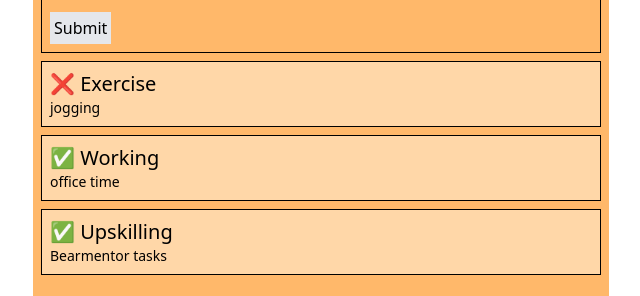
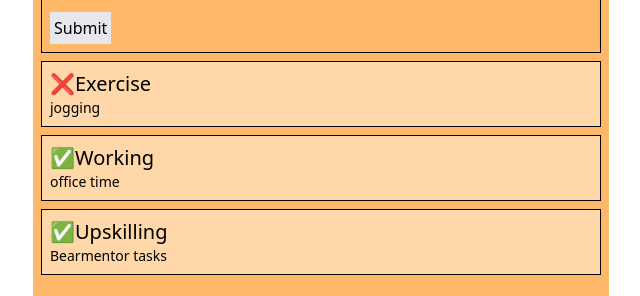
Before and after one commit to abw04/Task-management, a React (Vite) app: page / in a window 1280 px wide. Shown: the part 157-453 px from the top of the page, without its empty margins (319-959 px from the left). Built offline with nearby package versions, Linux system fonts and the light colour scheme.

Commit message:
improve structure format, naming, and title

```diff
--- a/index.html
+++ b/index.html
@@ -5,7 +5,7 @@
     <link rel="icon" type="image/svg+xml" href="/favicon.svg" />
     <meta name="viewport" content="width=device-width, initial-scale=1.0" />
     <script src="https://cdn.jsdelivr.net/npm/@tailwindcss/browser@4"></script>
-    <title>task-management</title>
+    <title>Task Management</title>
   </head>
   <body>
     <div id="root"></div>
--- a/src/App.tsx
+++ b/src/App.tsx
@@ -1,5 +1,5 @@
-import { TaskCard } from "./modules/components/task-card";
-import { TaskData } from "./modules/task/task.data";
+import { TaskCard } from "./modules/task/components/task-card";
+import { tasksData } from "./modules/task/task.data";
 
 export default function App() {
   return (
@@ -13,21 +13,21 @@ export default function App() {
           <input
             type="text"
             placeholder="Task Name"
-            className=" mx-2 bg-gray-100"
+            className="mx-2 bg-gray-100"
           />
         </form>
         <form className="flex">
           <input
             type="text"
             placeholder="Task Description"
-            className=" m-2 bg-gray-100"
+            className="m-2 bg-gray-100"
           />
         </form>
         <button type="submit" className="m-2 p-1 bg-gray-200 pointer">
           Submit
         </button>
       </div>
-      {TaskData.map((task) => {
+      {tasksData.map((task) => {
         return <TaskCard key={task.id} task={task} />;
       })}
     </div>
--- a/src/modules/components/task-card.tsx
+++ b/src/modules/task/components/task-card.tsx
@@ -1,12 +1,14 @@
-import type { Task } from "../task/task.type";
+import type { Task } from "../task.type";
 import { TaskCheck } from "./task-check";
 
 export function TaskCard({ task }: { task: Task }) {
   return (
     <div className="border bg-orange-200 p-2 m-2">
       <h2 className="text-xl">
-        <TaskCheck task={task} /> {task.title}
+        <TaskCheck task={task} />
+        <span>{task.title}</span>
       </h2>
+
       <h3 className="text-sm">{task.description}</h3>
     </div>
   );
--- a/src/modules/components/task-check.tsx
+++ b/src/modules/task/components/task-check.tsx
@@ -1,4 +1,4 @@
-import type { Task } from "../task/task.type";
+import type { Task } from "../task.type";
 
 export function TaskCheck({ task }: { task: Task }) {
   return <span>{task.isCompleted ? "✅" : "❌"}</span>;
--- a/src/modules/task/task.data.tsx
+++ b/src/modules/task/task.data.tsx
@@ -1,6 +1,6 @@
 import type { Task } from "./task.type";
 
-export const TaskData: Task[] = [
+export const tasksData: Task[] = [
   {
     id: 1,
     title: "Exercise",
```
Also changed, not shown: 1 other file (tests, documents, lock files or other folders).
